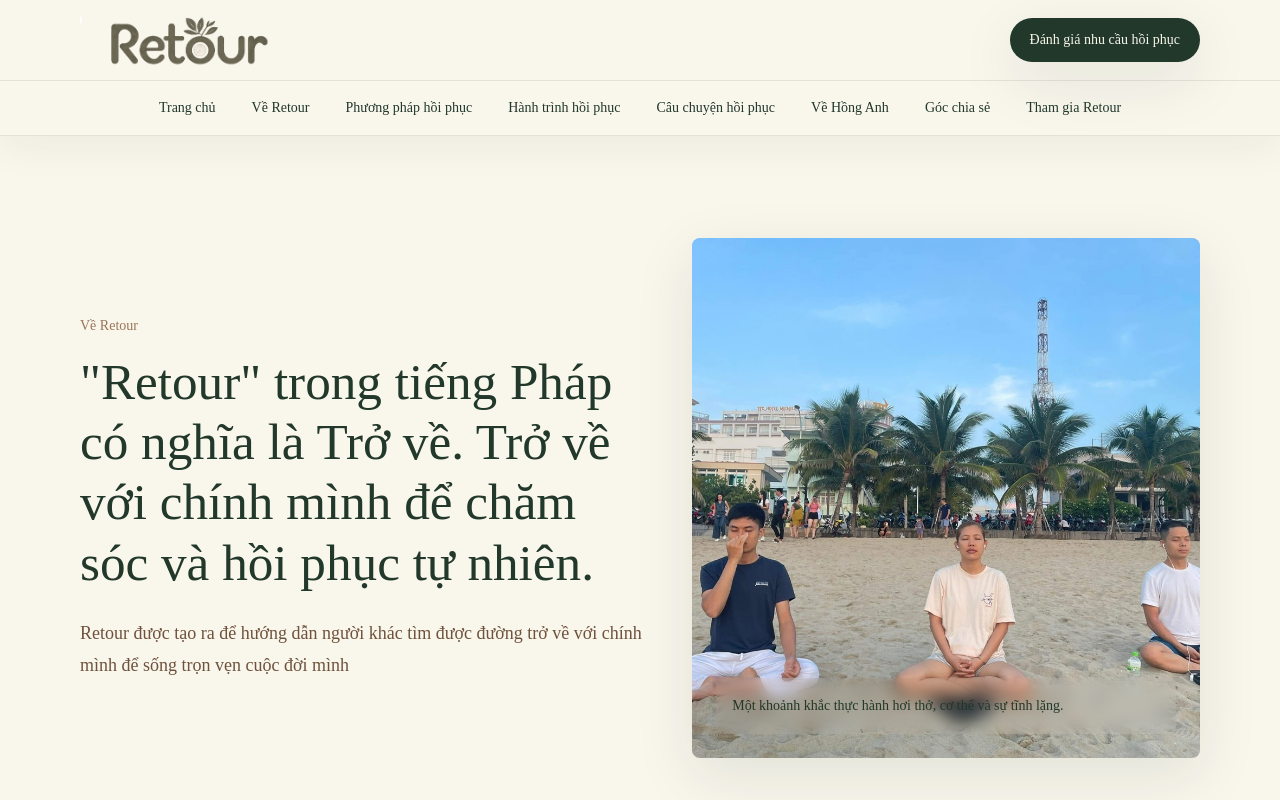
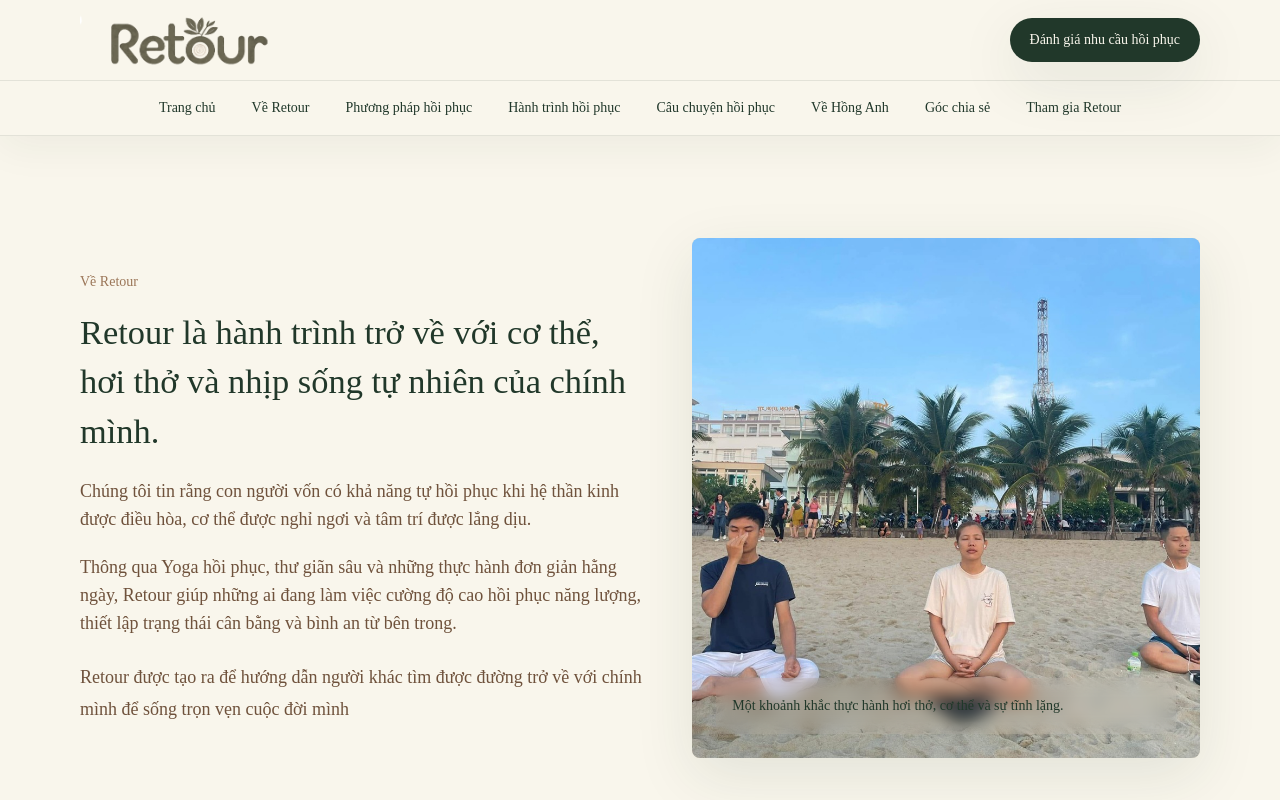
Before and after one commit to healthcoachhonganh/retourss-website, a Next.js app: page /ve-retour in a window 1280 px wide. Shown: the top 800 px of the page. Built offline with nearby package versions, Linux system fonts and the light colour scheme.

Commit message:
Refine about Retour hero copy

```diff
--- a/app/ve-retour/page.tsx
+++ b/app/ve-retour/page.tsx
@@ -1,5 +1,5 @@
 import type { Metadata } from "next";
-import { FeatureImage, SectionHeading, TextCard } from "@/components/ui";
+import { FeatureImage, TextCard } from "@/components/ui";
 
 export const metadata: Metadata = {
   title: "Về Retour",
@@ -11,11 +11,23 @@ export default function AboutRetourPage() {
     <>
       <section className="section-pad bg-ivory">
         <div className="container-soft grid items-center gap-12 lg:grid-cols-[1fr_0.9fr]">
-          <SectionHeading
-            eyebrow="Về Retour"
-            title='"Retour" trong tiếng Pháp có nghĩa là Trở về. Trở về với chính mình để chăm sóc và hồi phục tự nhiên.'
-            body="Retour được tạo ra để hướng dẫn người khác tìm được đường trở về với chính mình để sống trọn vẹn cuộc đời mình"
-          />
+          <div className="max-w-3xl">
+            <p className="mb-4 text-sm font-medium text-clay">Về Retour</p>
+            <div className="space-y-5 text-earth">
+              <h1 className="font-serif text-2xl font-medium leading-[1.45] text-forest md:text-[2.15rem]">
+                Retour là hành trình trở về với cơ thể, hơi thở và nhịp sống tự nhiên của chính mình.
+              </h1>
+              <p className="text-base leading-8 md:text-lg">
+                Chúng tôi tin rằng con người vốn có khả năng tự hồi phục khi hệ thần kinh được điều hòa, cơ thể được nghỉ ngơi và tâm trí được lắng dịu.
+              </p>
+              <p className="text-base leading-8 md:text-lg">
+                Thông qua Yoga hồi phục, thư giãn sâu và những thực hành đơn giản hằng ngày, Retour giúp những ai đang làm việc cường độ cao hồi phục năng lượng, thiết lập trạng thái cân bằng và bình an từ bên trong.
+              </p>
+            </div>
+            <p className="mt-6 text-lg leading-8 text-earth">
+              Retour được tạo ra để hướng dẫn người khác tìm được đường trở về với chính mình để sống trọn vẹn cuộc đời mình
+            </p>
+          </div>
           <FeatureImage
             src="/about-retour-practice.jpg"
             alt="Thực hành hơi thở và thiền trên bãi biển"
```
